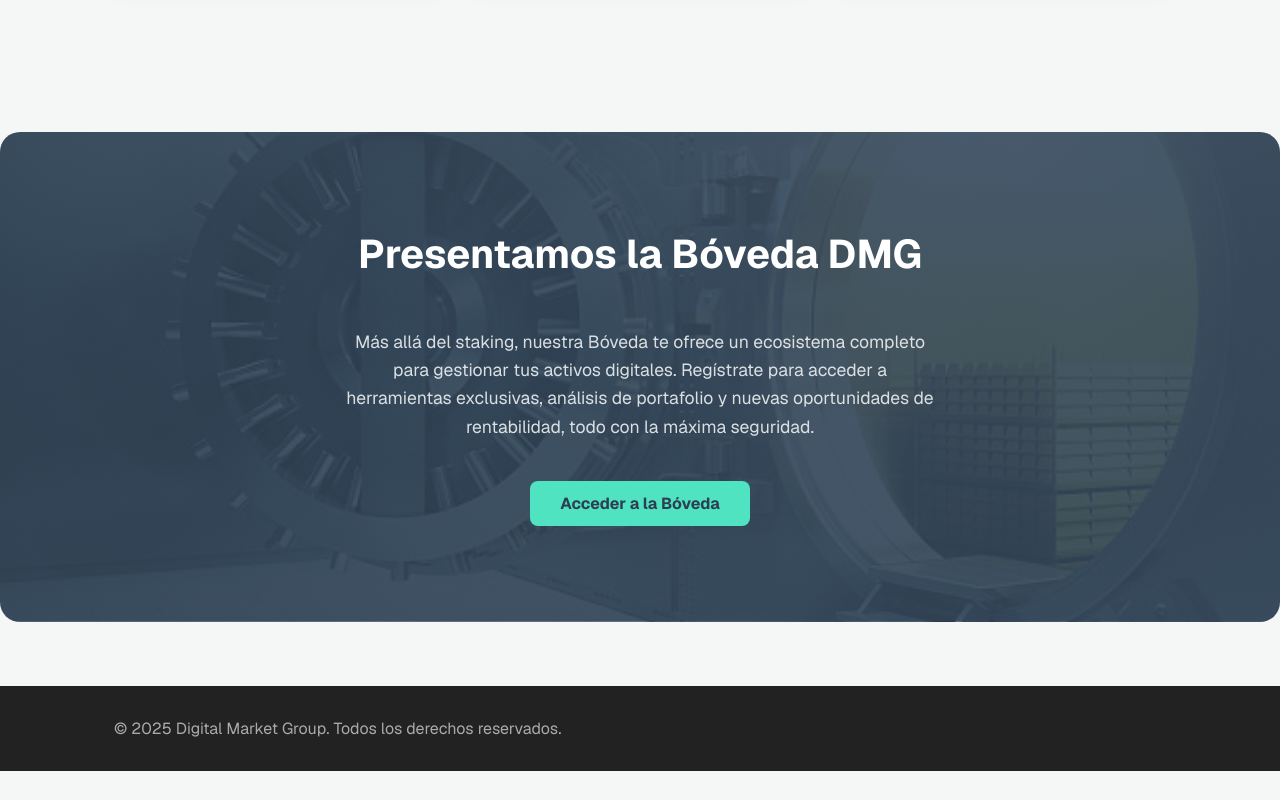
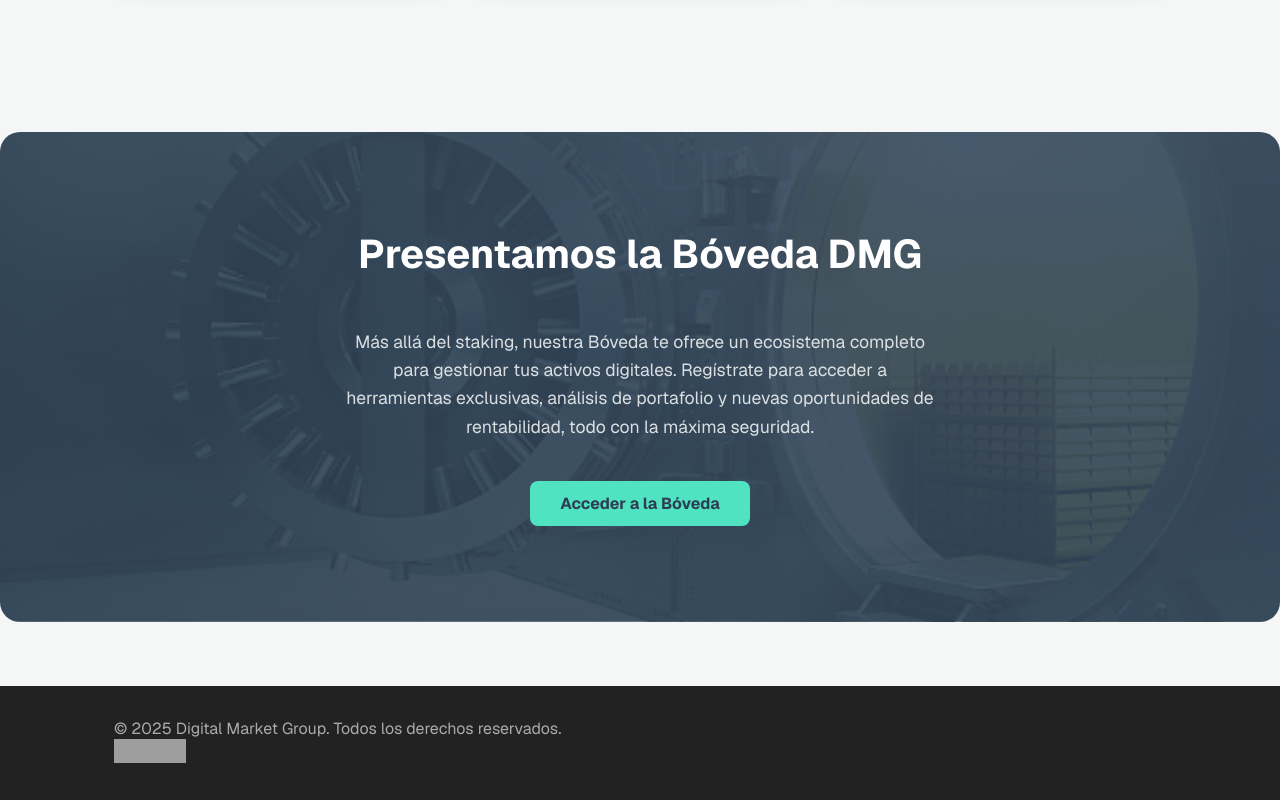
Before and after one commit to devx-git/dmg-staking-frontend, a Next.js app: page / in a window 1280 px wide. Shown: the part 932-1732 px from the top of the page. Before the commit the page ends 1703 px from the top, so only its background shows below. Built offline with nearby package versions, Linux system fonts and the light colour scheme; grey boxes are pictures that could not be loaded.

Commit message:
Actualizado  redes sociales

```diff
--- a/components/Footer.js
+++ b/components/Footer.js
@@ -1,11 +1,40 @@
 // frontend/components/Footer.js
+import Image from 'next/image';
 import styles from '@/styles/Footer.module.css';
 
 export default function Footer() {
   return (
     <footer className={styles.footer}>
-      <div className="container">
+      <div className={`container ${styles.footerContainer}`}>
         <p>&copy; {new Date().getFullYear()} Digital Market Group. Todos los derechos reservados.</p>
+
+        <div className={styles.socialIcons}>
+          {/* --- ICONOS ACTIVOS --- */}
+          <a href="https://tiktok.com/@comunidaddmgoficial" target="_blank" rel="noopener noreferrer" title="TikTok">
+            <Image src="/icons/tiktok.svg" alt="TikTok" width={24} height={24} />
+          </a>
+          <a href="https://www.facebook.com/profile.php?id=61577643940515" target="_blank" rel="noopener noreferrer" title="Facebook">
+            <Image src="/icons/facebook.svg" alt="Facebook" width={24} height={24} />
+          </a>
+          {/* <a href="https://t.me/tu_canal" target="_blank" rel="noopener noreferrer" title="Telegram">
+            <Image src="/icons/telegram.svg" alt="Telegram" width={24} height={24} />
+          </a> */}
+          <a href="https://whatsapp.com/channel/0029VbB2EUb7oQhdeSbIej2c" target="_blank" rel="noopener noreferrer" title="whatsapp">
+            <Image src="/icons/whatsapp.svg" alt="whatsapp" width={24} height={24} />
+          </a>
+
+          {/* --- ICONOS COMENTADOS PARA EL FUTURO ---
+              Para activarlos, simplemente quita los símbolos de comentario.
+          */}
+          {/*
+          <a href="https://instagram.com/tu_usuario" target="_blank" rel="noopener noreferrer" title="Instagram">
+            <Image src="/icons/instagram.svg" alt="Instagram" width={24} height={24} />
+          </a>
+          <a href="https://x.com/tu_usuario" target="_blank" rel="noopener noreferrer" title="X">
+            <Image src="/icons/x.svg" alt="X" width={24} height={24} />
+          </a>
+          */}
+        </div>
       </div>
     </footer>
   );
--- a/pages/index.js
+++ b/pages/index.js
@@ -54,7 +54,7 @@ export default function Home() {
             </p>
             {/* Usamos una etiqueta <a> para enlaces externos */}
             <a
-              href="https://boveda.dmgcripto.com"
+              href="https://sandybrown-stingray-626898.hostingersite.com/login"
               target="_blank"
               rel="noopener noreferrer"
               className="btn btn-secondary"
```
